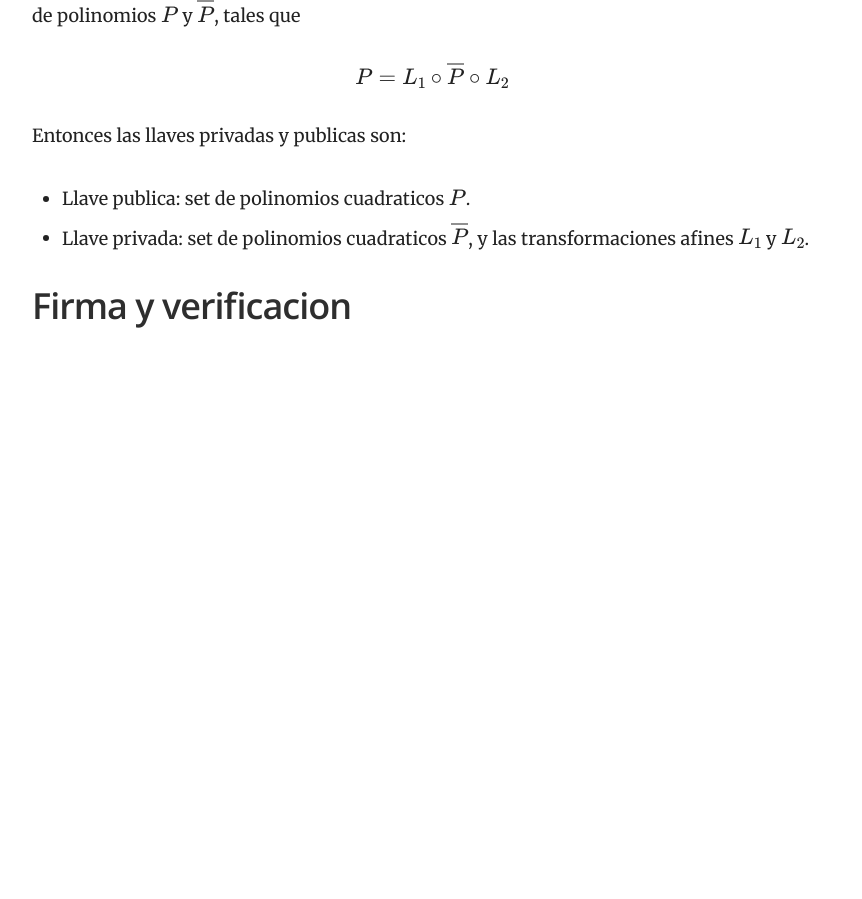
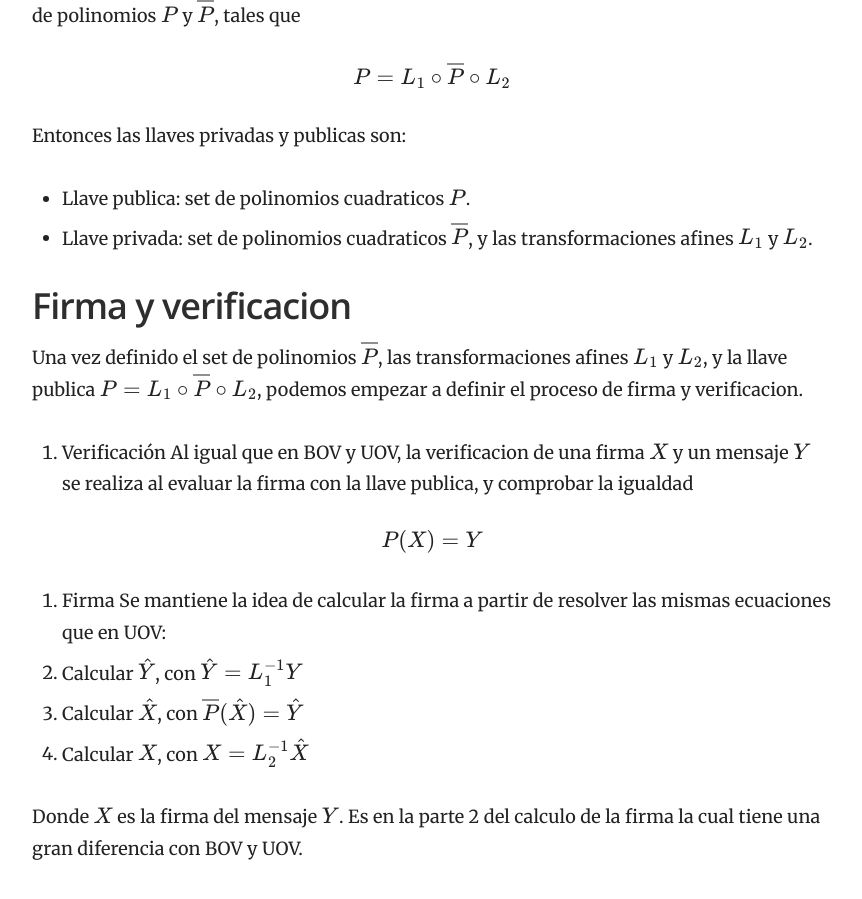
Before and after one commit to gonzalejandro/crypto-blog, a Jekyll site: the page built from _docs/post-quantic/rainbow.md, in a window 1280 px wide and 900 px high, scrolled down 925 px. Shown: the whole window, without its empty margins (358-1220 px from the left). Built offline with Jekyll 4.4.1, drawn with Linux system fonts in a browser that asks for light colours; formulas are drawn with MathJax 3; before the commit the page ends 1286 px from its top, so only the background shows below that.

Commit message:
Adding sign and verify for Rainbow

```diff
--- a/_docs/post-quantic/rainbow.md
+++ b/_docs/post-quantic/rainbow.md
@@ -28,3 +28,20 @@ Entonces las llaves privadas y publicas son:
  - Llave privada: set de polinomios cuadraticos $$\overline{P}$$, y las transformaciones afines $$L_{1}$$ y $$L_{2}$$.
 
 ## Firma y verificacion
+
+Una vez definido el set de polinomios $$\overline{P}$$, las transformaciones afines $$L_{1}$$ y $$L_{2}$$, y la llave publica $$P = L_{1} \circ \overline{P} \circ L_{2}$$, podemos empezar a definir el proceso de firma y verificacion.
+
+ 1. Verificación
+ Al igual que en BOV y UOV, la verificacion de una firma $$X$$ y un mensaje $$Y$$ se realiza al evaluar la firma con la llave publica, y comprobar la igualdad
+
+ \begin{equation}
+ 	P(X) = Y
+ \end{equation}
+
+ 2. Firma
+ Se mantiene la idea de calcular la firma a partir de resolver las mismas ecuaciones que en UOV:
+  1. Calcular $$\hat{Y}$$, con $$\hat{Y} = L_{1}^{-1}Y$$
+  2. Calcular $$\hat{X}$$, con $$\overline{P}(\hat{X}) = \hat{Y}$$
+  3. Calcular $$X$$, con $$X = L_{2}^{-1} \hat{X}$$
+
+ Donde $$X$$ es la firma del mensaje $$Y$$. Es en la parte 2 del calculo de la firma la cual tiene una gran diferencia con BOV y UOV.
```
